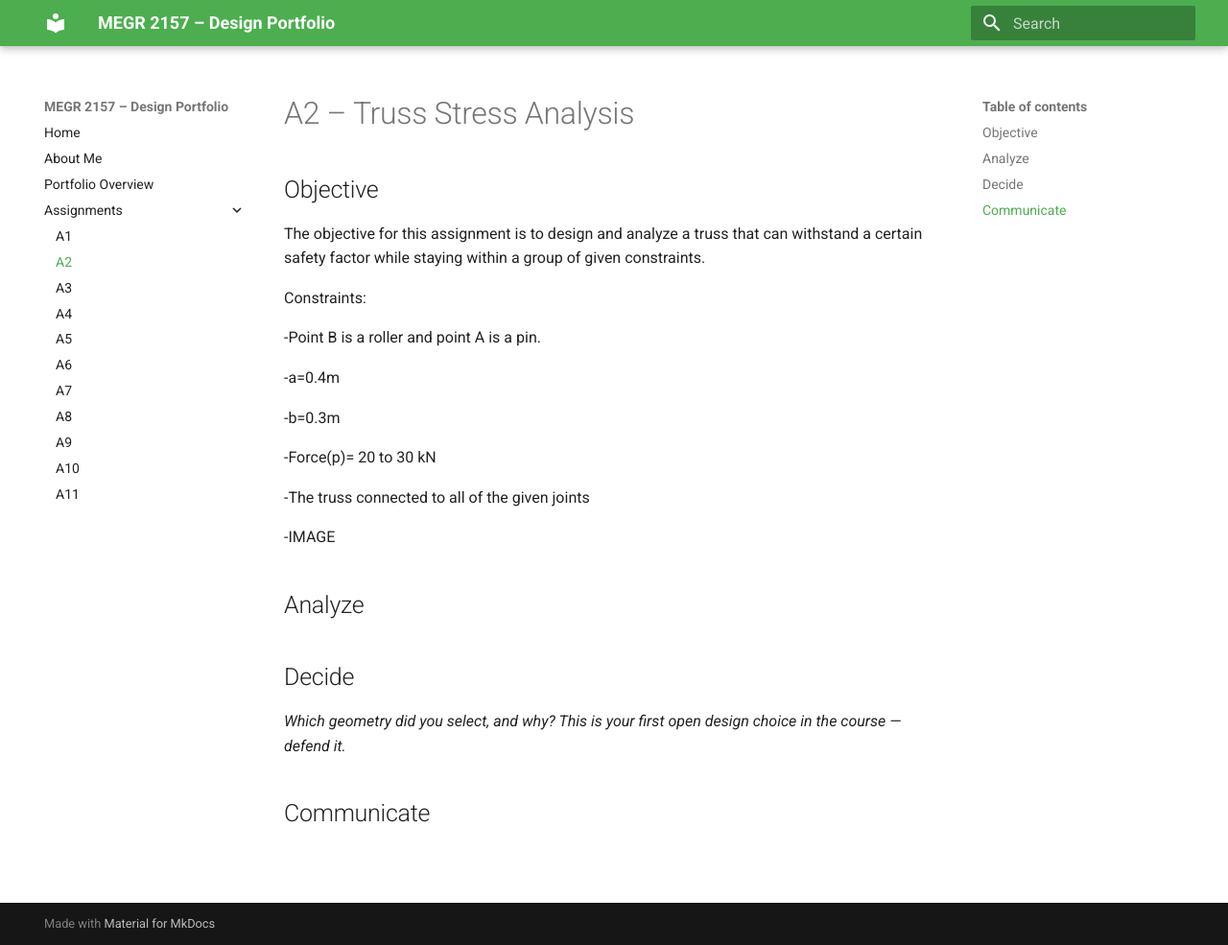
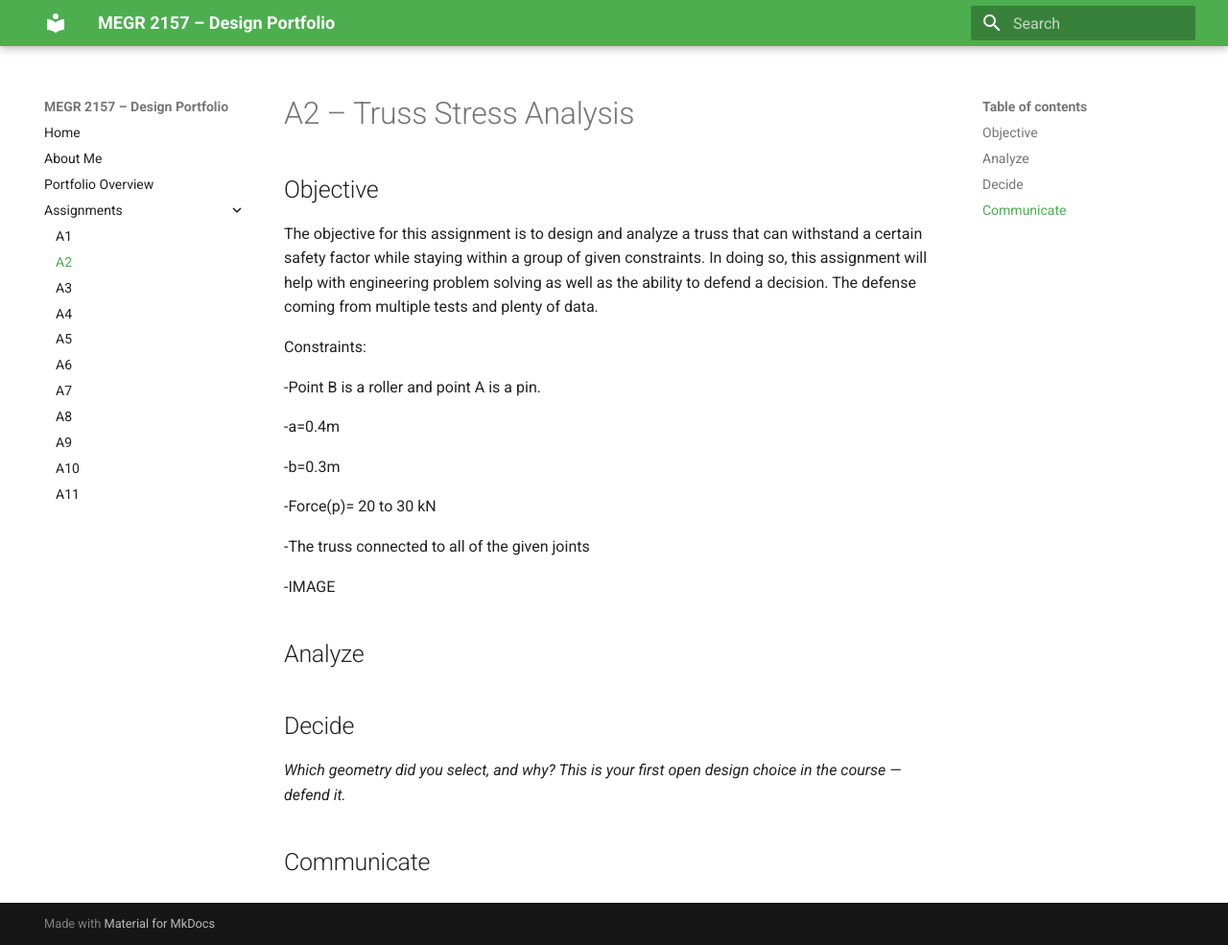
Before and after one commit to noaheme/design-projects-portfolio, an MkDocs documentation site: the page built from docs/assignments/A02/index.md, in a window 1280 px wide and 985 px high. Shown: the whole window at 96% size. Built offline with MkDocs 1.6.1 and Material for MkDocs 9.7.7, drawn with Linux system fonts in a browser that asks for light colours.

Commit message:
Enhance objective description for A2 assignment
Expanded the objective section to include the importance of engineering problem solving and decision defense.

```diff
--- a/docs/assignments/A02/index.md
+++ b/docs/assignments/A02/index.md
@@ -1,7 +1,7 @@
 # A2 – Truss Stress Analysis
 
 ## Objective
-The objective for this assignment is to design and analyze a truss that can withstand a certain safety factor while staying within a group of given constraints.
+The objective for this assignment is to design and analyze a truss that can withstand a certain safety factor while staying within a group of given constraints. In doing so, this assignment will help with engineering problem solving as well as the ability to defend a decision. The defense coming from multiple tests and plenty of data.
 
 Constraints:
 
```
